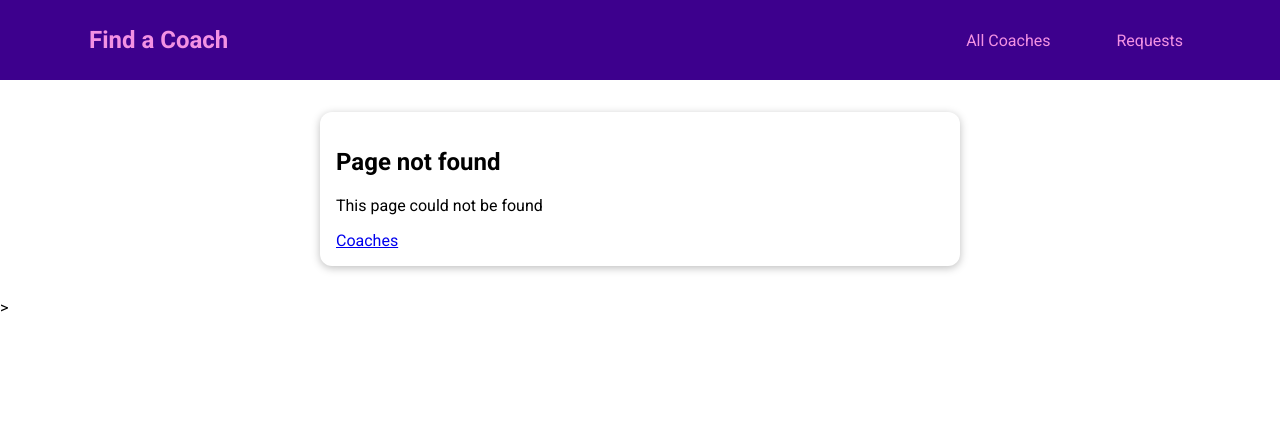
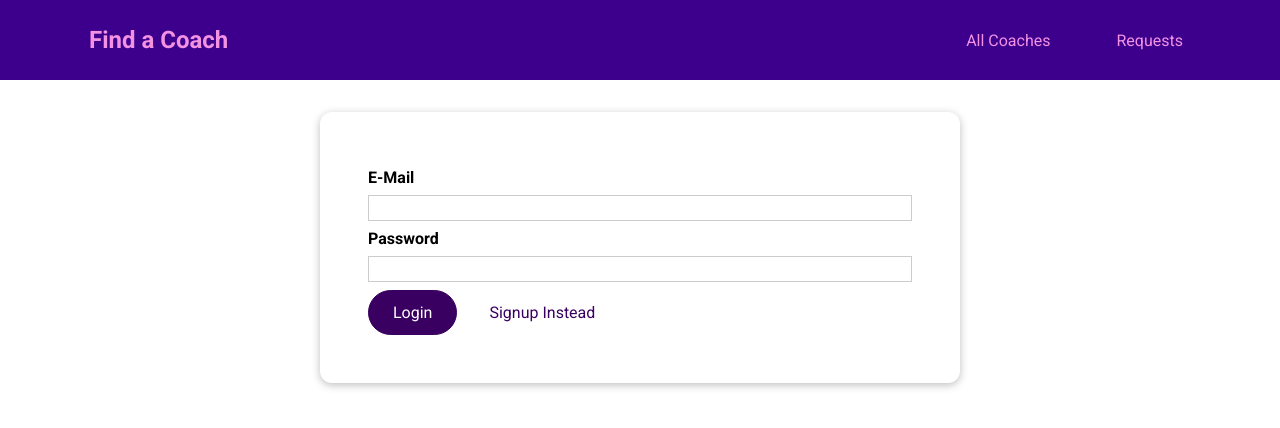
Before and after one commit to s4rmier/vue-coach-finder-project, a Vue app: page /auth in a window 1280 px wide. Before the commit this address had no page. Shown: the top 428 px of the page. Built offline with nearby package versions, Linux system fonts and the light colour scheme.

Commit message:
-login auth -signup auth -ok

```diff
--- /dev/null
+++ b/src/pages/auth/UserAuth.vue
@@ -0,0 +1,139 @@
+<template>
+  <div>
+    <base-dialog :show="!!error" title="An error occured" @close="handleError">
+      <p>{{ error }}</p>
+    </base-dialog>
+    <base-dialog fixed :show="isLoading" title="Authenticating">
+      <base-spinner></base-spinner>
+    </base-dialog>
+    <base-card>
+      <form @submit.prevent="submitForm">
+        <div class="form-control">
+          <label for="email">E-Mail</label>
+          <input type="email" id="email" v-model.trim="email" />
+        </div>
+        <div class="form-control">
+          <label for="password">Password</label>
+          <input type="password" id="password" v-model.trim="password" />
+        </div>
+        <p v-if="!formIsValid">
+          Invalid Entry. Password must be at least 6 characters long
+        </p>
+        <base-button>{{ submitButtonCaption }}</base-button>
+        <base-button type="button" mode="flat" @click="switchAuthMode">{{
+          switchModeButtonCaption
+        }}</base-button>
+      </form>
+    </base-card>
+  </div>
+</template>
+
+<script>
+export default {
+  data() {
+    return {
+      email: "",
+      password: "",
+      formIsValid: true,
+      mode: "login",
+      isLoading: false,
+      error: null,
+    };
+  },
+
+  computed: {
+    submitButtonCaption() {
+      if (this.mode === "login") {
+        return "Login";
+      } else {
+        return "Signup";
+      }
+    },
+
+    switchModeButtonCaption() {
+      if (this.mode === "login") {
+        return "Signup Instead";
+      } else {
+        return "Login Instead";
+      }
+    },
+  },
+
+  methods: {
+    async submitForm() {
+      this.formIsValid = true;
+      if (
+        this.email === "" ||
+        !this.email.includes("@") ||
+        this.password.length < 6
+      ) {
+        this.formIsValid = false;
+        return;
+      }
+
+      this.isLoading = true;
+
+      const actionPayload = {
+        email: this.email,
+        password: this.password,
+      };
+
+      try {
+        if (this.mode === "login") {
+          await this.$store.dispatch("login", actionPayload);
+        } else {
+          await this.$store.dispatch("signup", actionPayload);
+        }
+      } catch (err) {
+        this.error = err.message || "Failed to authenticate";
+      }
+
+      this.isLoading = false;
+    },
+    switchAuthMode() {
+      if (this.mode === "login") {
+        this.mode = "signup";
+      } else {
+        this.mode = "login";
+      }
+    },
+
+    handleError() {
+      this.error = null;
+    },
+  },
+};
+</script>
+
+<style scoped>
+form {
+  margin: 1rem;
+  padding: 1rem;
+}
+
+.form-control {
+  margin: 0.5rem 0;
+}
+
+label {
+  font-weight: bold;
+  margin-bottom: 0.5rem;
+  display: block;
+}
+
+input,
+textarea {
+  display: block;
+  width: 100%;
+  font: inherit;
+  border: 1px solid #ccc;
+  padding: 0.15rem;
+}
+
+input:focus,
+textarea:focus {
+  border-color: #3d008d;
+  background-color: #faf6ff;
+  outline: none;
+}
+</style>
--- a/src/router.js
+++ b/src/router.js
@@ -4,6 +4,7 @@
 import CoachDetail from "./pages/coaches/CoachDetail.vue";
 import CoachesList from "./pages/coaches/CoachesList.vue";
 import CoachRegistration from "./pages/coaches/CoachRegistration.vue";
+import UserAuth from "./pages/auth/UserAuth.vue";
 
 import ContactCoach from "./pages/requests/ContactCoach.vue";
 import RequestsReceived from "./pages/requests/RequestsReceived.vue";
@@ -34,6 +35,10 @@
       component: RequestsReceived,
     },
     {
+      path: "/auth",
+      component: UserAuth,
+    },
+    {
       path: "/:notFound(.*)",
       component: NotFound,
     },
--- a/src/store/index.js
+++ b/src/store/index.js
@@ -2,23 +2,13 @@
 
 import coachesModule from "./modules/coaches/index.js";
 import requestModule from "./modules/requests/index.js";
+import authModule from "./modules/auth/index.js";
 
 const store = createStore({
   modules: {
     coaches: coachesModule,
     requests: requestModule,
-  },
-
-  state() {
-    return {
-      userId: "c1",
-    };
-  },
-
-  getters: {
-    userId(state) {
-      return state.userId;
-    },
+    auth: authModule,
   },
 });
 
--- /dev/null
+++ b/src/store/modules/auth/actions.js
@@ -0,0 +1,59 @@
+export default {
+  async login(context, payload) {
+    const response = await fetch(
+      `https://identitytoolkit.googleapis.com/v1/accounts:signInWithPassword?key=AIzaSyDTWbIacz4CjltOZ_E0mGTfYA5s_EYvWwA`,
+      {
+        method: "POST",
+        body: JSON.stringify({
+          email: payload.email,
+          password: payload.password,
+          returnSecureToken: true,
+        }),
+      }
+    );
+
+    const responseData = await response.json();
+
+    if (!response.ok) {
+      console.log(responseData);
+      const error = new Error(responseData.message || "Login failed");
+      throw error;
+    }
+
+    console.log(responseData);
+    context.commit("setUser", {
+      token: responseData.idToken,
+      userId: responseData.localId,
+      tokenExpiration: responseData.expiresIn,
+    });
+  },
+
+  async signup(context, payload) {
+    const response = await fetch(
+      `https://identitytoolkit.googleapis.com/v1/accounts:signUp?key=AIzaSyDTWbIacz4CjltOZ_E0mGTfYA5s_EYvWwA`,
+      {
+        method: "POST",
+        body: JSON.stringify({
+          email: payload.email,
+          password: payload.password,
+          returnSecureToken: true,
+        }),
+      }
+    );
+
+    const responseData = await response.json();
+
+    if (!response.ok) {
+      console.log(responseData);
+      const error = new Error(responseData.message || "Failed to register");
+      throw error;
+    }
+
+    console.log(responseData);
+    context.commit("setUser", {
+      token: responseData.idToken,
+      userId: responseData.localId,
+      tokenExpiration: responseData.expiresIn,
+    });
+  },
+};
--- /dev/null
+++ b/src/store/modules/auth/getters.js
@@ -0,0 +1,5 @@
+export default {
+  userId(state) {
+    return state.userId;
+  },
+};
--- /dev/null
+++ b/src/store/modules/auth/index.js
@@ -0,0 +1,16 @@
+import mutations from "./mutations.js";
+import actions from "./actions.js";
+import getters from "./getters.js";
+
+export default {
+  state() {
+    return {
+      userId: null,
+      token: null,
+      tokenExpiration: null,
+    };
+  },
+  mutations,
+  actions,
+  getters,
+};
--- /dev/null
+++ b/src/store/modules/auth/mutations.js
@@ -0,0 +1,7 @@
+export default {
+  setUser(state, payload) {
+    state.token = payload.token;
+    state.userId = payload.userId;
+    state.tokenExpiration = payload.tokenExpiration;
+  },
+};
```
